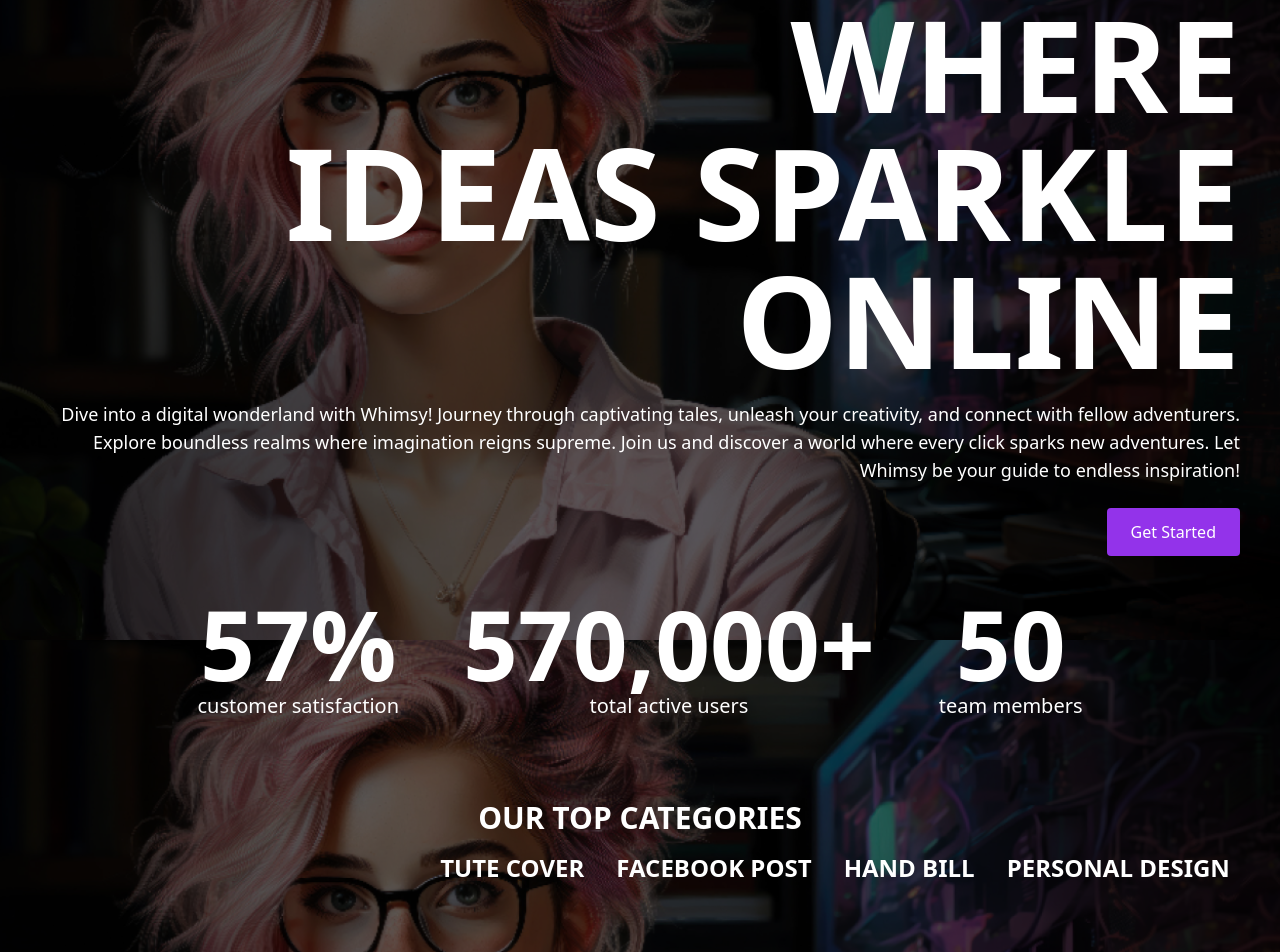
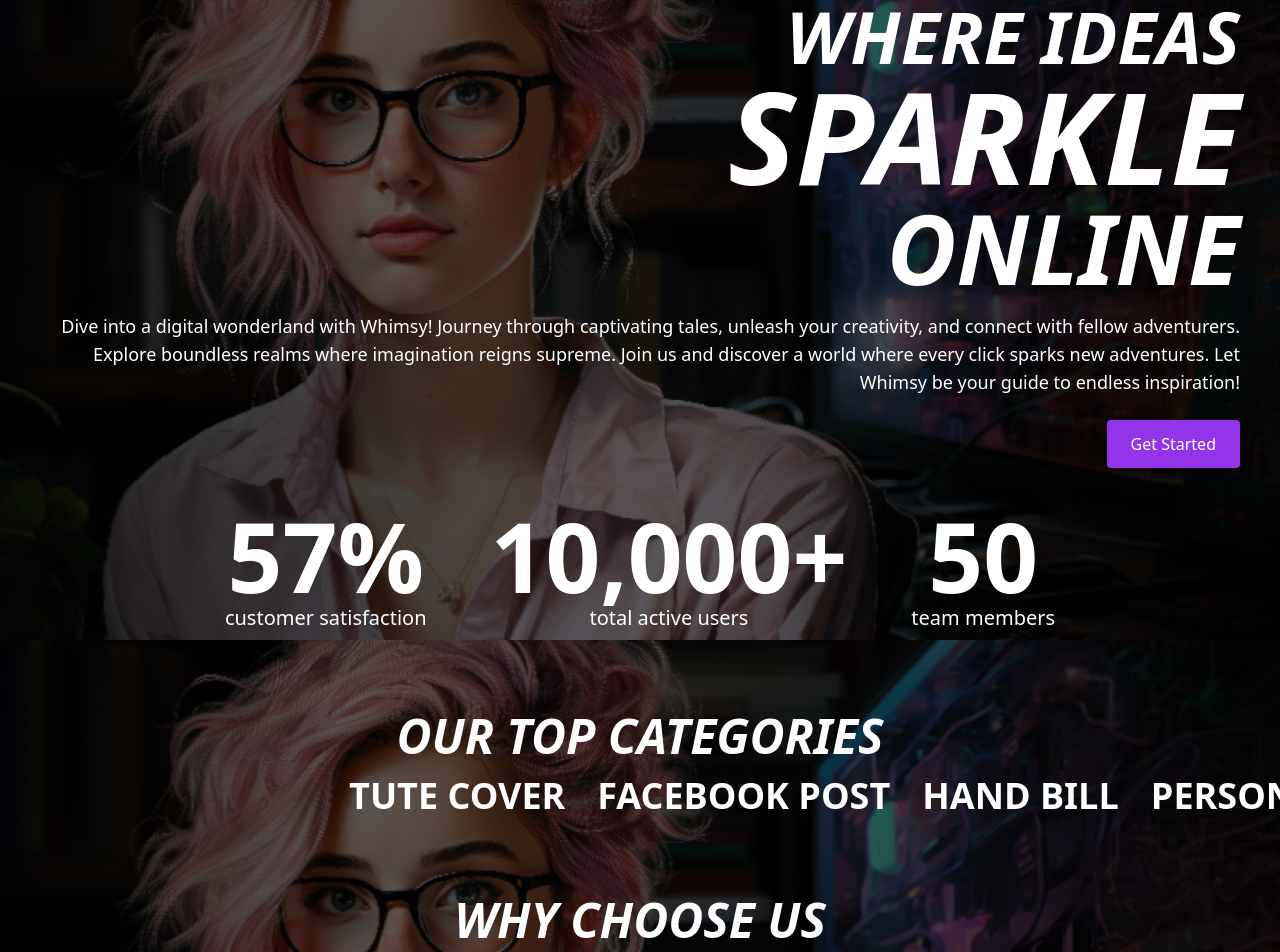
Before and after one commit to DevindaWanasinghe/master-art-design-web-platform, a React (Create React App) app in the folder frontend/: page / in a window 1280 px wide. Shown: the part 160-1112 px from the top of the page. Built offline with nearby package versions, Linux system fonts and the light colour scheme.

Commit message:
Home Update

```diff
--- a/frontend/src/components/main-pages/Home.jsx
+++ b/frontend/src/components/main-pages/Home.jsx
@@ -1,6 +1,9 @@
 import React, { useEffect, useState } from 'react';
 import 'tailwindcss/tailwind.css';
 import backgroundImage from '../../images/Home/Background girl image.png';
+
+import header from './Header';
+import slidebar from './Sidebar';
 
 const HomePage = () => {
   const [customerSatisfaction, setCustomerSatisfaction] = useState(0);
@@ -10,7 +13,7 @@ const HomePage = () => {
   useEffect(() => {
     const timer = setInterval(() => {
       setCustomerSatisfaction(prev => (prev < 100 ? prev + 1 : 100));
-      setTotalActiveUsers(prev => (prev < 1000000 ? prev + 10000 : 1000000));
+      setTotalActiveUsers(prev => (prev < 10000 ? prev + 10000 : 10000));
       setTeamMembers(prev => (prev < 50 ? prev + 1 : 50));
     }, 100);
 
@@ -20,19 +23,19 @@ const HomePage = () => {
   return (
     <div className="relative min-h-screen text-white font-inter" style={{ backgroundImage: `url(${backgroundImage})`, backgroundSize: 'cover', backgroundPosition: 'center', backgroundAttachment: 'fixed' }}>
       <div className="absolute inset-0 bg-black opacity-50"></div>
+      <div>
+        <header></header>
+        <slidebar></slidebar>
+      </div>
       <div className="relative z-10">
         <header className="flex items-center justify-between p-5">
           <img src="logo.png" alt="Logo" className="h-10" />
-          <div className="flex space-x-4">
-            <button className="px-4 py-2 bg-purple-600 rounded">Log In</button>
-            <button className="px-4 py-2 bg-purple-800 rounded">Sign In</button>
-          </div>
         </header>
         <main className="flex flex-col items-center justify-center px-10 mt-20">
           <div className="text-right ">
-            <h1 className="font-bold leading-none text-9xl">WHERE</h1>
-            <h1 className="font-bold leading-none text-9xl">IDEAS SPARKLE</h1>
-            <h1 className="font-bold leading-none text-9xl">ONLINE</h1>
+            <h1 className="italic font-bold leading-none text-7xl">WHERE IDEAS</h1>
+            <h1 className="italic font-bold leading-none text-9xl"> SPARKLE</h1>
+            <h1 className="italic font-bold leading-none text-8xl">ONLINE</h1>
             <p className="mt-4 text-lg ">
               Dive into a digital wonderland with Whimsy! Journey through captivating tales,
               unleash your creativity, and connect with fellow adventurers. Explore boundless
@@ -57,18 +60,18 @@ const HomePage = () => {
           </div>
         </main>
         <section className="mt-20 text-center">
-          <h2 className="text-3xl font-bold">OUR TOP CATEGORIES</h2>
+          <h2 className="text-5xl italic font-bold">OUR TOP CATEGORIES</h2>
           <div className="mt-4 overflow-hidden">
             <div className="whitespace-nowrap animate-marquee">
-              <span className="mx-4 text-2xl font-bold">TUTE COVER</span>
-              <span className="mx-4 text-2xl font-bold">FACEBOOK POST</span>
-              <span className="mx-4 text-2xl font-bold">HAND BILL</span>
-              <span className="mx-4 text-2xl font-bold">PERSONAL DESIGN</span>
+              <span className="mx-4 text-4xl font-bold">TUTE COVER</span>
+              <span className="mx-4 text-4xl font-bold">FACEBOOK POST</span>
+              <span className="mx-4 text-4xl font-bold">HAND BILL</span>
+              <span className="mx-4 text-4xl font-bold">PERSONAL DESIGN</span>
             </div>
           </div>
         </section>
         <section className="mt-20 text-center">
-          <h2 className="text-3xl font-bold">WHY CHOOSE US</h2>
+        <h2 className="text-5xl italic font-bold">WHY CHOOSE US</h2>
           <ul className="mt-4 space-y-4 text-left list-disc list-inside md:text-center md:space-y-0 md:space-x-4 md:list-none md:flex md:justify-center">
             <li className="p-6 bg-purple-700 rounded">
               <h3 className="text-2xl">5-Hour Delivery Time</h3>
```
